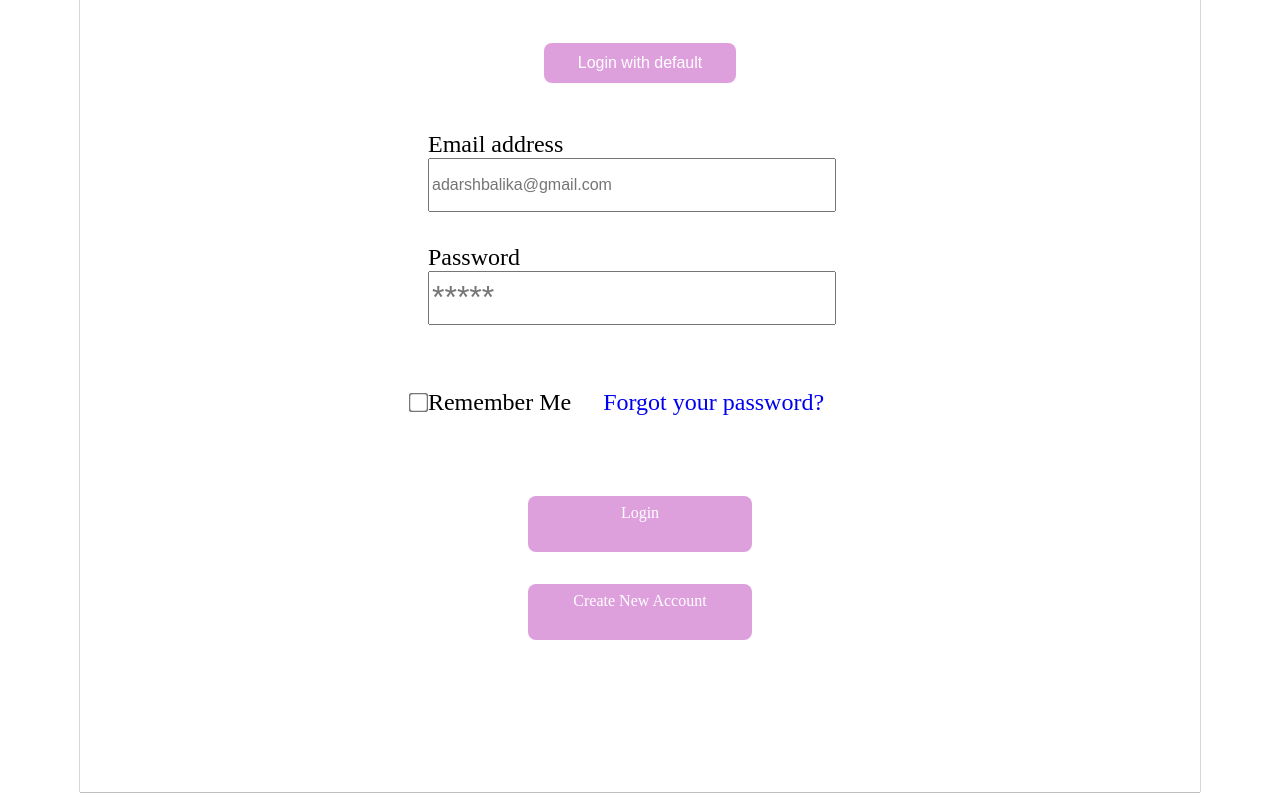
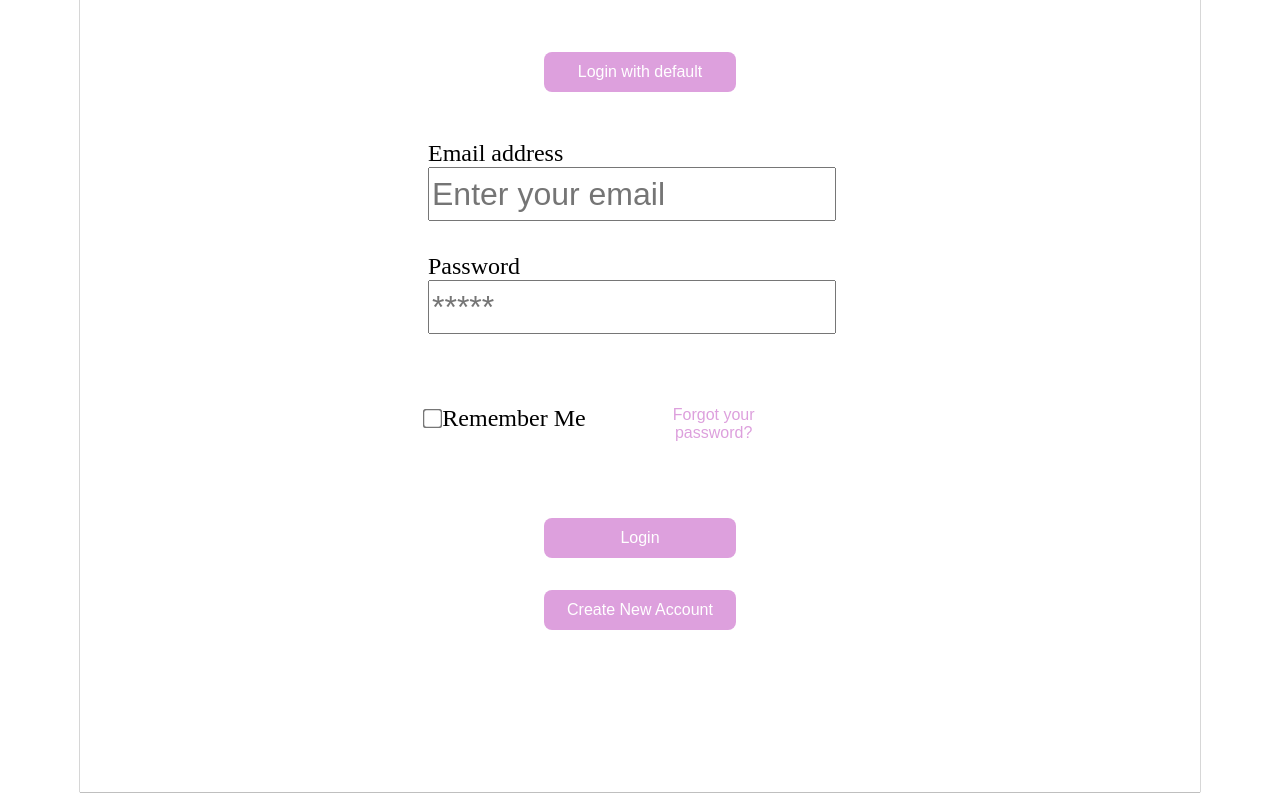
Before and after one commit to aqsaaqeel/animeedio-video-library, a React (Create React App) app: page /login in a window 1280 px wide. Shown: the part 351-1151 px from the top of the page. Built offline with nearby package versions, Linux system fonts and the light colour scheme; what miragejs would draw is missing.

Commit message:
feat : login signup features

```diff
--- a/src/contexts/authContext.jsx
+++ b/src/contexts/authContext.jsx
@@ -1,8 +1,8 @@
 import { useContext, createContext, useReducer } from "react";
 
-const AuthContext = createContext();
+const authContext = createContext();
 
-const useAuth = () => useContext(AuthContext);
+const useAuth = () => useContext(authContext);
 
 const authReducer = (state, action) => {
     switch(action.type){
@@ -18,8 +18,12 @@ const authReducer = (state, action) => {
                 encodedToken : action.token,
                 isLoggedIn : true,
                 user : action.user,
-                error: false
             }
+            case "SIGNUP" :
+                return{
+                    ...state,
+                    loading: false,
+                }
         default :
         return { ...state };
     }
@@ -30,15 +34,14 @@ const initialAuthState = {
     encodedToken : localStorage.getItem("encodedToken") ? localStorage.getItem("encodedToken") : "",
     isLoggedIn : localStorage.getItem("encodedToken") ? true : false,
     user : "",
-    error: false
 }
 
 const AuthProvider = ({children}) => {
-    const [authState, authDispatch] = useReducer({authReducer, initialAuthState})
+    const [authState, authDispatch] = useReducer(authReducer, initialAuthState);
     return (
-        <AuthContext.Provider value = {{authState, authDispatch}}>
+        <authContext.Provider value = {{authState, authDispatch}}>
             {children}
-        </AuthContext.Provider>
+        </authContext.Provider>
     )
 }
 
--- a/src/pages/login-signup-page/login-page.css
+++ b/src/pages/login-signup-page/login-page.css
@@ -47,7 +47,7 @@
     height: 48px;
     font-size: 1rem;
 }
-#password-block{
+.password-block{
     width: 25rem;
     height: 3rem;
     font-size: 2rem;
@@ -97,3 +97,11 @@
     text-align: center;
     text-decoration: none;
 }
+.button.secondary{
+    background-color: var(--secondary-color);
+    color: var(--primary-color)
+}
+.links{
+    text-decoration: none;
+    color: var(--secondary-color);
+}
--- a/src/pages/login-signup-page/login-page.jsx
+++ b/src/pages/login-signup-page/login-page.jsx
@@ -2,11 +2,13 @@ import "./login-page.css";
 import { useState } from "react";
 import { Link, useNavigate, useLocation} from "react-router-dom"
 import { useAuth } from "../../contexts/authContext";
-import { loginHandler } from "../../service/loginApi";
+import { login } from "../../service/loginApi";
+
 export default function LoginPage() {
   const navigate = useNavigate();
   const location = useLocation();
-  const { authState, authDispatch} = useAuth();
+  const { authDispatch} = useAuth();
+  // const { loading } = authState;
   const [email, setEmail] = useState("");
   const [password, setPassword] = useState("");
 
@@ -18,9 +20,26 @@ export default function LoginPage() {
   const userLogin = async (e) => {
     e.preventDefault();
     if(email && password){
-      authDispatch({type : "LOADING"})
+      authDispatch({type : "LOADING"});
+      const responseData = await login({
+        email: email,
+        password: password,
+      });
+      const { token, username, error} = responseData;
+      if(error){
+        console.log("Error occured");
+      } else{
+        authDispatch({
+          type: "LOGIN",
+          token: token,
+          user: username,
+        });
+        localStorage.setItem("encodedToken", token);
+        localStorage.setItem("user", username);
+        navigate(location.state?.from?.pathname || "/", {replace: true});
+      }
     }
-  }
+  };
   return (
     <div className="main-container">
       <div className="content-container">
@@ -31,34 +50,36 @@ export default function LoginPage() {
             <div className="login email">
               <label for="text">Email address</label>
               <input
-              type="text"
-              placeholder="adarshbalika@gmail.com"
+              type="email"
+              placeholder="Enter your email"
+              class="password-block"
               value={email}
               onChange={(e) => setEmail(e.target.value)}/>
             </div>
             <div className="login password">
               <label for="text">Password</label>
               <input
-              id="password-block"
+              class="password-block"
               type="password"
               placeholder="*****"
               value ={password}
               onChange={(e) => setPassword(e.target.value)}/>
             </div>
-            <div className="login details">
-              <div className="remember-check">
-                <input type="checkbox" />
-                <label for="checkbox">Remember Me</label>
+            <div className = "login details">
+              <div className = "remember-check">
+                <input type = "checkbox" />
+                <label for = "checkbox">Remember Me</label>
               </div>
-              <a className="forgot-password" href="#">
+              <button className = "button secondary forgot-password" href="#">
                 Forgot your password?
-              </a>
+              </button>
             </div>
-            <div className="buttons">
-              <a className="button">Login</a>
-              <Link className="button" to="/signup">
+            <div className = "buttons">
+              <button className = "button" onClick = {userLogin}>Login</button>
+              <button className = "button"><Link className="links" to = "/signup">
                 Create New Account{" "}
               </Link>
+              </button>
             </div>
           </div>
         </div>
--- a/src/pages/login-signup-page/signup-page.jsx
+++ b/src/pages/login-signup-page/signup-page.jsx
@@ -1,7 +1,36 @@
 import "./login-page.css";
-import { Link } from "react-router-dom";
+import { Link, useNavigate } from "react-router-dom";
+import { useState } from "react";
+import { signupHandler } from "../../service/signupApi";
+import { useAuth} from "../../contexts/authContext";
 
 export default function SignupPage() {
+  const navigate = useNavigate();
+  const {authDispatch} = useAuth();
+  // const [ userName, setUserName] = useState("");
+  const [password, setPassword] = useState("");
+  const [email, setEmail] = useState("");
+
+  const userSignup = async (e) => {
+    e.preventDefault();
+    if( email && password){
+      const responseData = await signupHandler({
+        email: email,
+        password: password,
+      });
+
+      const { error } = responseData;
+      if(error){
+        console.log(error)
+      } else{
+        authDispatch({
+          type: "SIGNUP",
+        });
+        navigate("/login", {replace: true});
+      }
+    }
+  };
+
   return (
     <div class="main-container">
       <div class="content-container">
@@ -10,15 +39,27 @@ export default function SignupPage() {
             <div class="login-hero">Sign Up</div>
             <div class="login email">
               <label for="text">Email address</label>
-              <input type="text" placeholder="aqsa@gmail.com" />
+              <input
+              type="text"
+              placeholder="aqsa@gmail.com"
+              value={email}
+              onChange={(e) =>{
+                setEmail(e.target.value);
+              }} />
             </div>
             <div class="login password">
               <label for="text">Password</label>
-              <input type="text" placeholder="*****" />
+              <input
+              type="text"
+              placeholder="*****"
+              value={password}
+              onChange={(e) => {
+                setPassword(e.target.value);
+              }}/>
             </div>
             <div class="login details">I accept all terms and Conditions</div>
             <div class="buttons">
-              <a class="button button-primary">Create New Account</a>
+              <a class="button button-primary"onClick={userSignup}>Create New Account</a>
               <br />
               <Link class="button button-secondary" to="/login">
                 Already have an account?
--- a/src/service/loginApi.js
+++ b/src/service/loginApi.js
@@ -1,18 +1,18 @@
 import axios from "axios";
 
-const loginHandler = async(userInfo) => {
-    const apiResponse = { token : "", username : "", error : "" }
+const login = async(userDetails) => {
+    const apiResponse = { token : "", username : "", error : "" };
     try{
         let response;
-        response = await axios.post("/api/auth/login", userInfo);
+        response = await axios.post("/api/auth/login", userDetails);
+
         if(response.status === 200){
             apiResponse.token = response.data.encodedToken;
-            apiResponse.username = `${response.data.firstName} ${response.data.lastName}`;
+            apiResponse.username = `${response.data.foundUser.firstName} ${response.data.foundUser.lastName}`;
         }
     } catch (err){
-        apiResponse.password = err.response.data.errors[0];
-        console.log(apiResponse.password);
+        console.log(err);
     }
     return apiResponse;
 }
-export { loginHandler }
+export { login }
--- /dev/null
+++ b/src/service/signupApi.js
@@ -0,0 +1,17 @@
+import axios from "axios";
+const signupHandler = async(userInfo) => {
+    const apiResponse = {token: "", username : "", error: ""}
+    try{
+        let response;
+        response = await axios.post("/api/auth/signup", userInfo);
+        if(response.status === 201){
+            console.log("Account created")
+            apiResponse.token = response.data.encodedToken;
+            apiResponse.username = `${response.data.createdUser.firstName} ${response.data.createdUser.lastName}`;
+        }
+    } catch (err){
+        apiResponse.error = "Account already exists" + err;
+    }
+    return apiResponse;
+};
+export { signupHandler }
```
Also changed, not shown: 1 other file (tests, documents, lock files or other folders).
